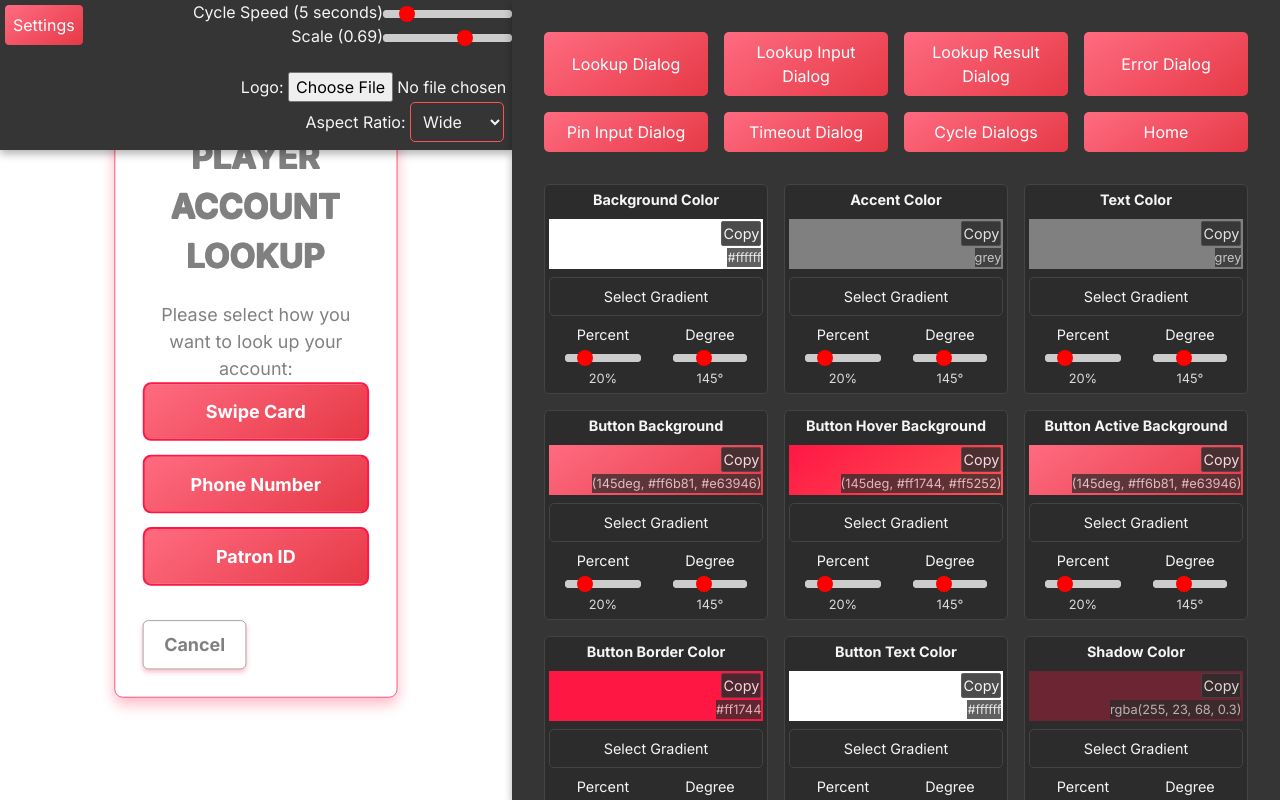
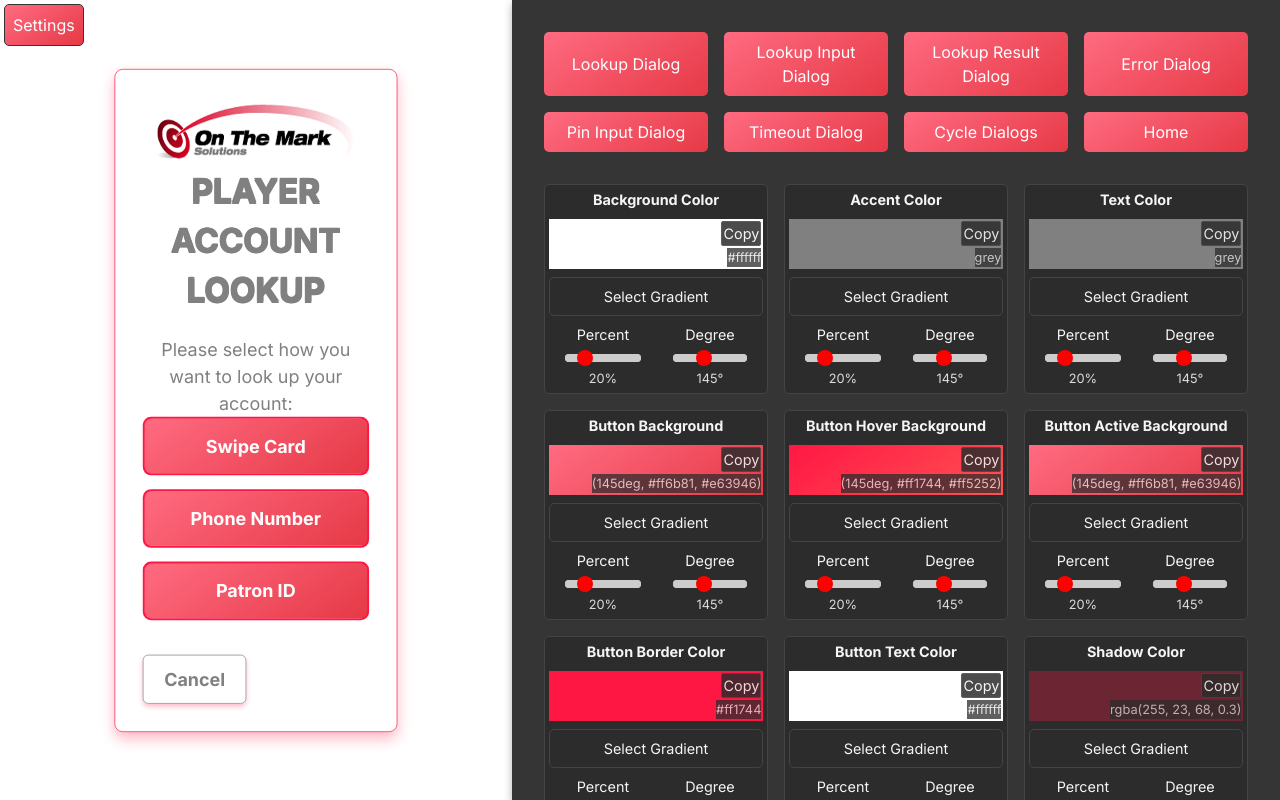
Before and after one commit to JordanReady/OTM.ThemeCreator, a Next.js app: page /konami in a window 1280 px wide. Both pictures are taken after a click on the button "Lookup Dialog". Built offline with nearby package versions, Linux system fonts and the light colour scheme; no server answers.

Commit message:
fix: settings logo aspect ratio

```diff
--- a/app/konami/dialogs/LookupDialog.tsx
+++ b/app/konami/dialogs/LookupDialog.tsx
@@ -1,14 +1,53 @@
+"use client";
 import "../konami.scss";
+import { useState, useEffect } from "react";
+import Image from "next/image";
 
 type Props = {
   animate: string;
+  imgSrc: string;
+  aspectRatio: string;
 };
 
-export default function LookupDialog({ animate }: Props) {
+export default function LookupDialog({ animate, imgSrc, aspectRatio }: Props) {
+  const [aspectRatioClass, setAspectRatioClass] =
+    useState("custom-logo-banner");
+  //add switch for different aspect ratios
+
+  useEffect(() => {
+    switch (aspectRatio) {
+      case "wide":
+        setAspectRatioClass("custom-logo-wide");
+        break;
+      case "portrait":
+        setAspectRatioClass("custom-logo-portrait");
+        break;
+      case "classic":
+        setAspectRatioClass("custom-logo-classic");
+        break;
+      case "banner":
+        setAspectRatioClass("custom-logo-banner");
+        break;
+      case "square":
+        setAspectRatioClass("custom-logo-square");
+        break;
+      default:
+        setAspectRatioClass("custom-logo-classic"); // Fallback class
+        break;
+    }
+  }, [aspectRatio]);
+
   return (
     <div className="custom-dialog-backdrop">
       <div className={`custom-dialog ${animate === "true" ? "animate" : ""}`}>
         <div className="custom-dialog-header">
+          <Image
+            src={imgSrc}
+            width={350}
+            height={200}
+            alt={`OTMS Logo`}
+            className={`logo ${aspectRatioClass}`}
+          />
           <h2>Player Account Lookup</h2>
         </div>
         <div className="custom-dialog-content">
--- a/app/konami/page.tsx
+++ b/app/konami/page.tsx
@@ -23,10 +23,10 @@ export default function Konami({}: Props) {
   const [cycle, setCycle] = useState(true);
   // Store cycleSpeed in seconds
   const [cycleSpeed, setCycleSpeed] = useState(5);
-  const [showSettings, setShowSettings] = useState(true);
+  const [showSettings, setShowSettings] = useState(false);
   const [baseScale, setBaseScale] = useState(0.69);
   const [scale, setScale] = useState(baseScale);
-  const [uploadedImage, setUploadedImage] = useState<string | null>(null);
+  const [uploadedImage, setUploadedImage] = useState<string>("/OTMSLogo.png");
   const [aspectRatio, setAspectRatio] = useState("banner");
 
   // Base and current colors
@@ -244,17 +244,15 @@ export default function Konami({}: Props) {
               <option value="square">Square</option>
             </select>
           </div>
-
-          {uploadedImage && (
-            <img
-              src={uploadedImage}
-              alt="Uploaded Preview"
-              className="uploaded-image"
-            />
-          )}
         </div>
 
-        {activeDialog === "LookupDialog" && <LookupDialog animate="true" />}
+        {activeDialog === "LookupDialog" && (
+          <LookupDialog
+            aspectRatio={aspectRatio}
+            imgSrc={uploadedImage}
+            animate="true"
+          />
+        )}
         {activeDialog === "LookupInputDialog" && (
           <LookupInputDialog animate="true" />
         )}
```
